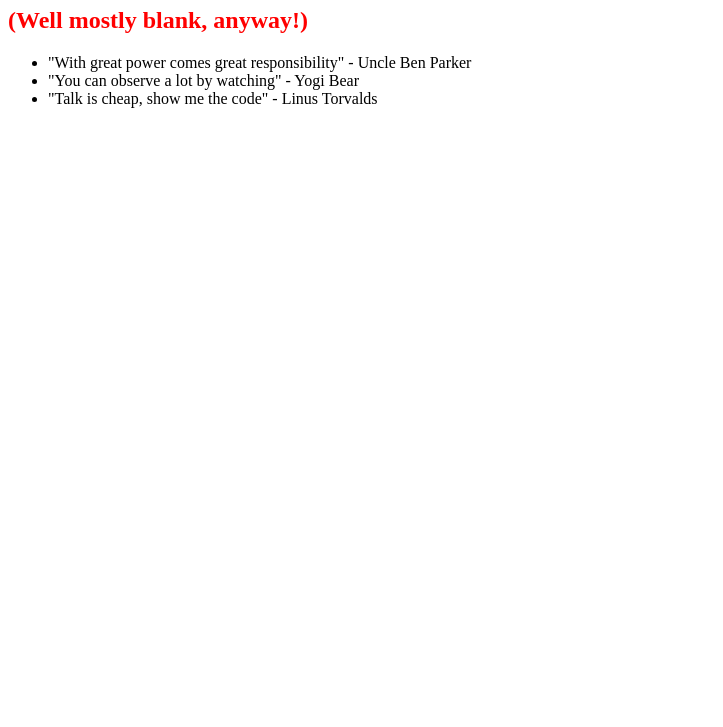
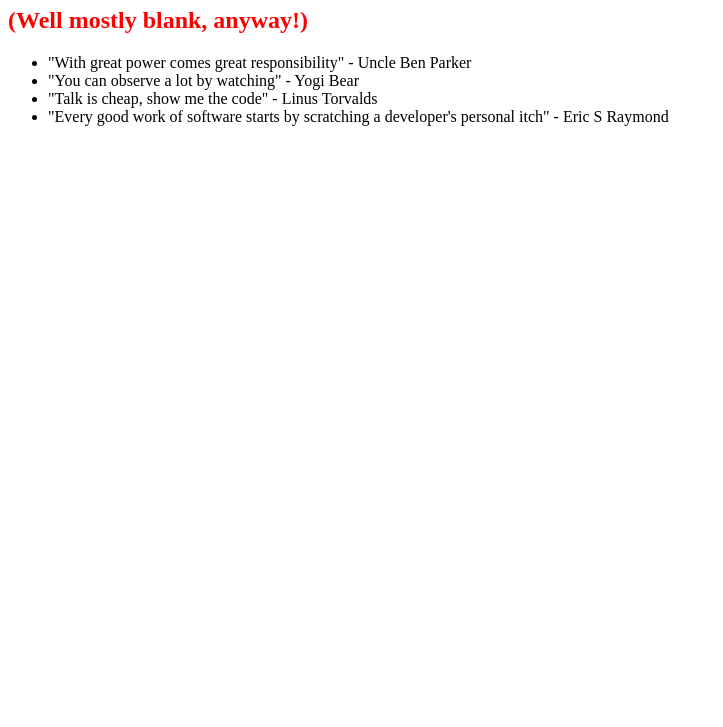
Before and after one commit to dpsexton/0main_openSAP_repo, a plain HTML site: page index.html in a window 1280 px wide. Shown: the part 73-800 px from the top of the page, without its empty margins (0-723 px from the left). Drawn offline with Linux system fonts and the light colour scheme.

Commit message:
Added Eric Raymond's quote

```diff
--- a/index.html
+++ b/index.html
@@ -12,6 +12,7 @@
 			<li>"With great power comes great responsibility" - Uncle Ben Parker</li>
 			<li>"You can observe a lot by watching" - Yogi Bear</li>
 			<li>"Talk is cheap, show me the code" - Linus Torvalds</li>
+			<li>"Every good work of software starts by scratching a developer's personal itch" - Eric S Raymond</li>
 		</ul>
 	</body>
 </html>
```
